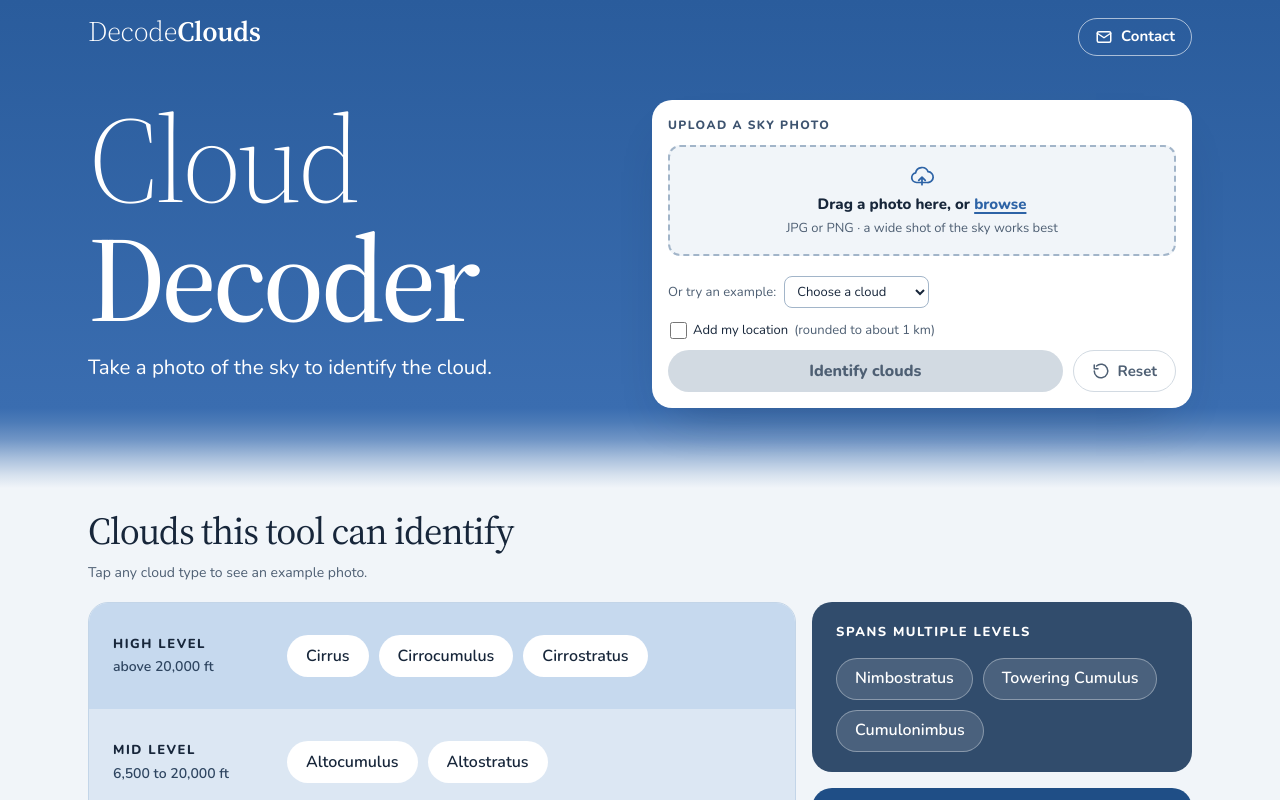
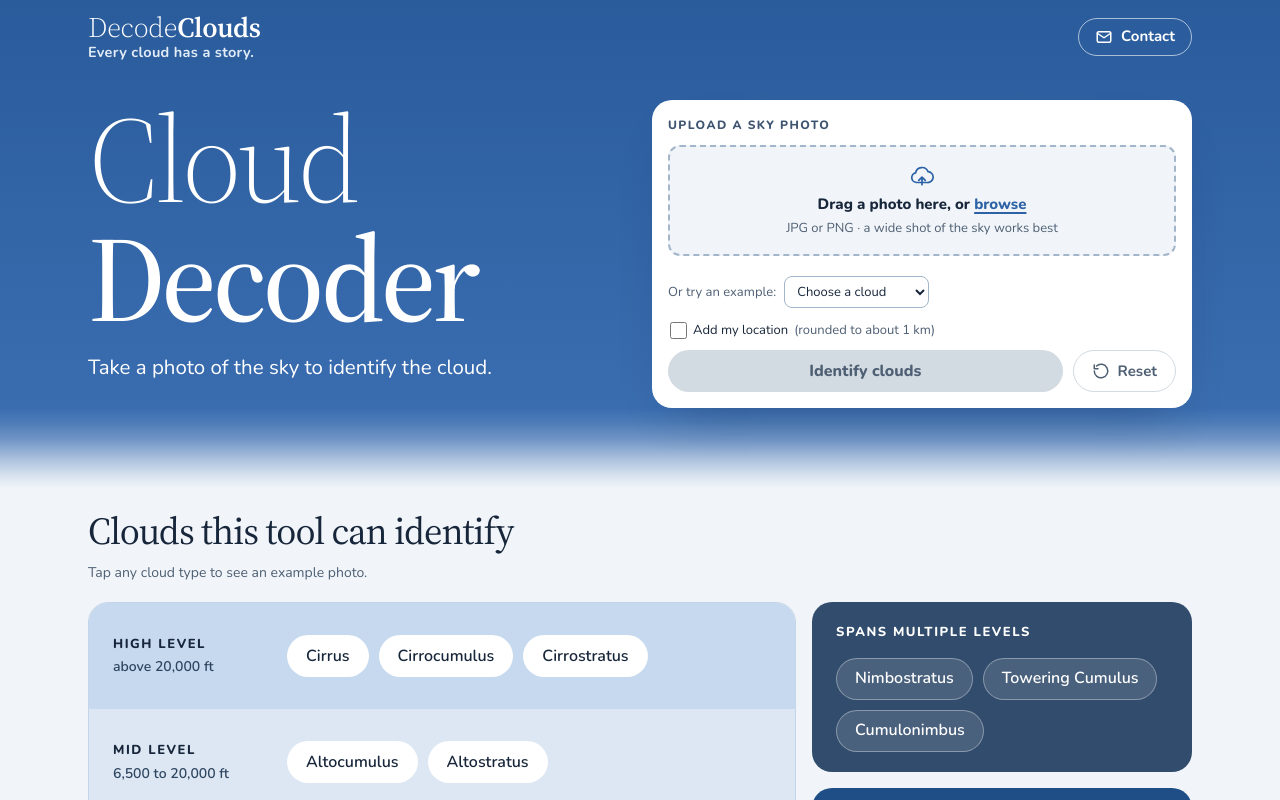
Before and after one commit to zwubbena/decodeclouds, a plain HTML site: page index.html in a window 1280 px wide. Shown: the top 800 px of the page. Drawn offline with Linux system fonts and the light colour scheme.

Commit message:
Header: the tagline "Every cloud has a story." sits under the site name

```diff
--- a/index.html
+++ b/index.html
@@ -19,13 +19,16 @@
 <link rel="preload" href="/fonts/nunito-latin-wght.woff2" as="font" type="font/woff2" crossorigin />
 <link rel="preload" href="/fonts/source-serif-4-latin-opsz.woff2" as="font" type="font/woff2" crossorigin />
 <script type="application/ld+json">{"@context":"https://schema.org","@type":"WebApplication","name":"DecodeClouds","alternateName":"Cloud Decoder","url":"https://decodeclouds.com/","description":"Take a photo of the sky to identify the cloud. Free, no account.","applicationCategory":"EducationalApplication","operatingSystem":"Any","isAccessibleForFree":true,"author":{"@type":"Person","name":"Zane Wubbena","honorificPrefix":"Dr.","url":"https://zanewubbena.com/"},"creator":{"@type":"Person","name":"Zane Wubbena","url":"https://zanewubbena.com/"}}</script>
-<link rel="stylesheet" href="/site.css?v=59a9ec4e" />
+<link rel="stylesheet" href="/site.css?v=a57bf048" />
 </head>
 <body id="top">
 
 <div class="sky">
   <header class="top wrap">
-    <a class="mark" href="#top">Decode<b>Clouds</b></a>
+    <div class="brand">
+      <a class="mark" href="#top">Decode<b>Clouds</b></a>
+      <p class="tagline">Every cloud has a story.</p>
+    </div>
     <a class="contact" id="contact-link" href="#top" aria-label="Email DecodeClouds"><svg width="18" height="18" viewBox="0 0 24 24" fill="none" stroke="currentColor" stroke-width="2" stroke-linecap="round" stroke-linejoin="round" aria-hidden="true"><rect x="3" y="5" width="18" height="14" rx="2"/><path d="M3 7l9 6 9-6"/></svg>Contact</a>
   </header>
   <section class="hero wrap">
--- a/site.css
+++ b/site.css
@@ -35,6 +35,10 @@ header.top { height: 64px; display: flex; align-items: center; justify-content:
 .contact:focus-visible { outline-color: #fff; }
 .mark { font-family: var(--display); font-variation-settings: var(--wonk); font-size: clamp(24px, 3vw, 28px); font-weight: 300; color: #fff; text-decoration: none; letter-spacing: -.01em; }
 .mark:hover { color: #fff; } .mark b { font-weight: 600; }
+/* Tagline under the site name, in the header */
+.brand { display: flex; flex-direction: column; gap: 1px; position: relative; top: 5px; }
+.brand .mark { line-height: 1.1; }
+.tagline { margin: 0; font-size: clamp(12.5px, 1.56vw, 14.5px); font-weight: 700; letter-spacing: .02em; line-height: 1.3; color: #E2ECF7; }
 .hero { padding-top: clamp(16px, 3vw, 36px); padding-bottom: 0; display: grid; grid-template-columns: minmax(0, 1fr); gap: clamp(24px, 5vw, 64px); align-items: start; }
 .hero > * { min-width: 0; }
 @media (min-width: 900px) { .hero { display: flex; align-items: flex-start; gap: clamp(28px, 3vw, 44px); } .hero-text { flex: 0 0 auto; max-width: 48%; } .tool { flex: 0 1 540px; min-width: 0; margin-left: auto; } }
```
